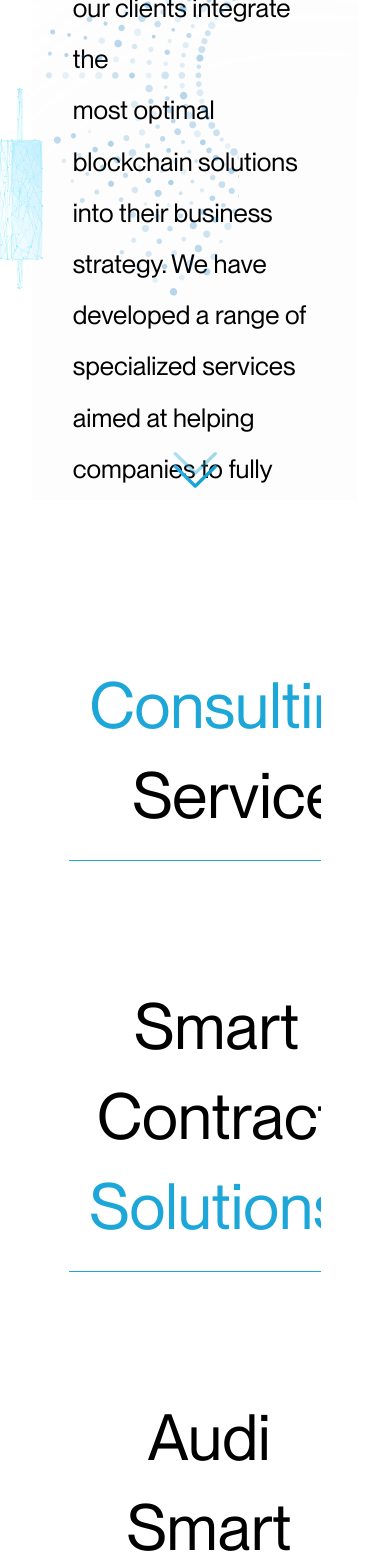
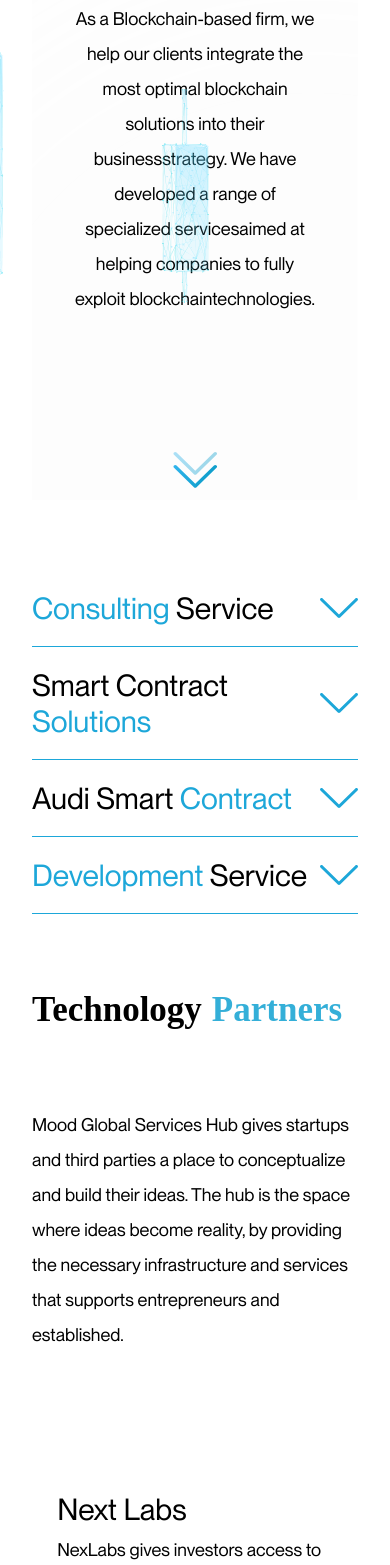
Before and after one commit to omeaag/mgs-website, a Next.js app: page /services in a window 390 px wide. Shown: the part 432-1997 px from the top of the page. Built offline with nearby package versions, Linux system fonts and the light colour scheme; a web font is replaced by a local one.

Commit message:
services page mobil design completed

```diff
--- a/Components/TechPartnersComponents/NexLabsComponent.jsx
+++ b/Components/TechPartnersComponents/NexLabsComponent.jsx
@@ -7,7 +7,7 @@ const NextLabsComponent = () => {
     return (
         <div className="TechComponentContainer">
             <div className="TechComponentContainerText">
-                <h1>Nex Labs</h1>
+                <h1>Next Labs</h1>
                 <h3>NexLabs gives investors access to decentralized <br />indices powered by in-house built oracles to invest in <br /> cryptocurrencies, NFTs, synthetic assets and a variety <br />
                 of prediction markets. Users can easily own multiple<br />assets by investing in one or more indices without<br />needing to spend time tracking latest developments in<br />
                 the market and being exposed to its high volatility.</h3>
--- a/public/style/OurServiceStyle.css
+++ b/public/style/OurServiceStyle.css
@@ -129,6 +129,8 @@
     cursor: default;
 }
 
+
+
 /* TABLET BREAKPOINT */
 @media (min-width: 600px) and (max-width: 991px) {}
 
--- a/public/style/TechPartnersStyle.css
+++ b/public/style/TechPartnersStyle.css
@@ -1,4 +1,3 @@
-
 .techParentContainer {
     height: 75rem;
     width: 100%;
@@ -17,9 +16,20 @@
     text-align: left;
 }
 
-.techTextParentContainer h1 {font-size: 4.375rem;color:black; font-weight: bold;}
-.techTextParentContainer span {color: rgb(52, 175, 216);}
-.techTextParentContainer p {font-size: 1.5625rem;line-height: 4rem;}
+.techTextParentContainer h1 {
+    font-size: 4.375rem;
+    color: black;
+    font-weight: bold;
+}
+
+.techTextParentContainer span {
+    color: rgb(52, 175, 216);
+}
+
+.techTextParentContainer p {
+    font-size: 1.5625rem;
+    line-height: 4rem;
+}
 
 .techSliderParentContainer {
     height: 55%;
@@ -39,7 +49,7 @@
 }
 
 .techPartnersLeftButtonContainer img,
-.techPartnersRightButtonContainer img{
+.techPartnersRightButtonContainer img {
     transition: 0.5s ease;
 }
 
@@ -48,11 +58,12 @@
 }
 
 .techPartnersLeftButtonContainer img:hover,
-.techPartnersRightButtonContainer img:hover{
+.techPartnersRightButtonContainer img:hover {
     cursor: pointer;
     transition: 0.5s ease;
     width: 3.5rem;
-    filter: saturate(9000%) hue-rotate(30deg); /* Adjust values to make it more blue */
+    filter: saturate(9000%) hue-rotate(30deg);
+    /* Adjust values to make it more blue */
 
 }
 
@@ -60,3 +71,155 @@
     height: 100%;
     width: 90%;
 }
+
+/* TABLET BREAKPOINT */
+@media (min-width: 600px) and (max-width: 991px) {}
+
+/* PHONE BREAKPOINT */
+@media (max-width: 599px) {
+    .ourServicesTextContainer h1 {
+        font-size: 30px !important;
+        text-align: center;
+    }
+
+    .servicesHeaderSmallTextContainer p {
+        font-size: 18px !important;
+        line-height: 35px;
+        text-align: center;
+    }
+
+    .servicesHeaderSmallTextContainer br {
+        display: none;
+    }
+
+    .serviceHeaderImageContainer img:nth-child(2) {
+        display: none;
+    }
+
+    .serviceHeaderImageContainer img:nth-child(1) {
+        width: 100%;
+    }
+
+    .sectionHeader p {
+        font-size: 30px !important;
+        line-height: normal !important;
+        text-align: start !important;
+        padding: 20px 0 !important;
+    }
+
+    .accordion-title {
+        font-size: 30px !important;
+    }
+
+    .accordionSection {
+        width: 100% !important;
+
+    }
+
+    .sectionContent.open {
+        display: flex;
+        flex-direction: column-reverse;
+        gap: 0px !important;
+    }
+
+    .sectionContent.open.left-section,
+    .sectionContent.open.right-section {
+        border: 1px solid #B2EBFF;
+        border-radius: 16px;
+        padding: 20px 10px;
+        margin-top: 30px;
+        box-shadow: 0px 14px 24px 0px rgba(0, 0, 0, 0.04) inset;
+    }
+
+    .accordion-par {
+        text-align: left;
+        font-size: 18px !important;
+        line-height: 35px !important;
+        width: 100% !important;
+    }
+
+    .sectionHeader {
+        align-items: center;
+    }
+
+
+    .sectionHeader img {
+        width: 38px;
+        height: 20px;
+    }
+
+    .acordionComponentContainer {
+        gap: 0px !important;
+        margin: 0px !important;
+    }
+
+    .techTextParentContainer {
+        width: 100%;
+    }
+
+    .techTextParentContainer br {
+        display: none;
+    }
+
+    .techTextParentContainer h1 {
+        font-size: 35px;
+        display: flex;
+        gap: 10px;
+        margin-bottom: 70px;
+    }
+
+    .techTextParentContainer span {
+        font-size: 35px;
+    }
+
+    .techTextParentContainer p {
+        font-size: 18px;
+        line-height: 35px;
+    }
+
+    .acordionComponentContainer {
+        margin: 70px 0 !important;
+    }
+
+
+    /*NEX LABS*/
+    .TechComponentContainerText h1 {
+        font-size: 30px !important;
+    }
+
+    .TechComponentContainerText h3 {
+        font-size: 18px !important;
+    }
+
+    .TechComponentContainer {
+        flex-direction: column !important;
+    }
+
+    .TechComponentContainerText {
+        width: 100% !important;
+    }
+
+    .TechComponentContainerText br {
+        display: none;
+    }
+
+    .TechComponentContainerText h3 {
+        line-height: 35px !important;
+    }
+
+    .TechComponentContainerText a {
+        font-size: 18px !important;
+        margin-top: 10px !important;
+    }
+
+    .techSliderParentContainer {
+        gap: 10px;
+        width: 100%!important;
+    }
+
+    .TechComponentContainerImage {
+        width: 100% !important;
+        margin-top: 20px !important;
+    }
+
+}
```
